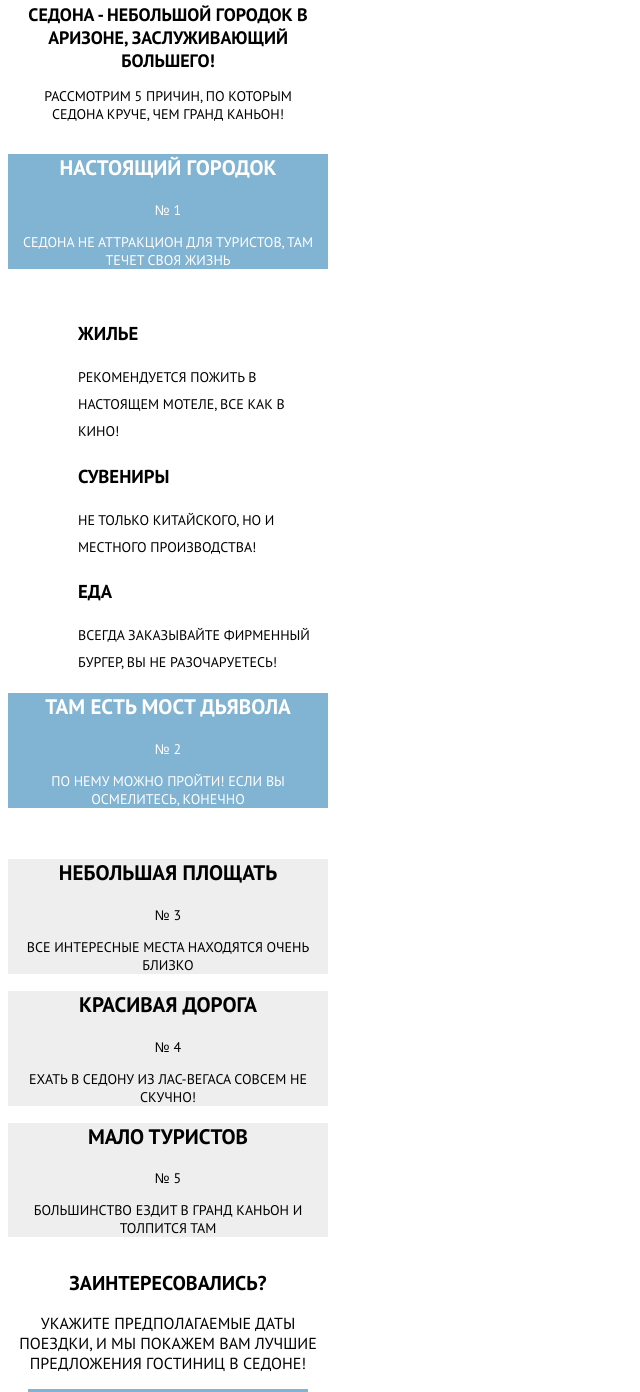
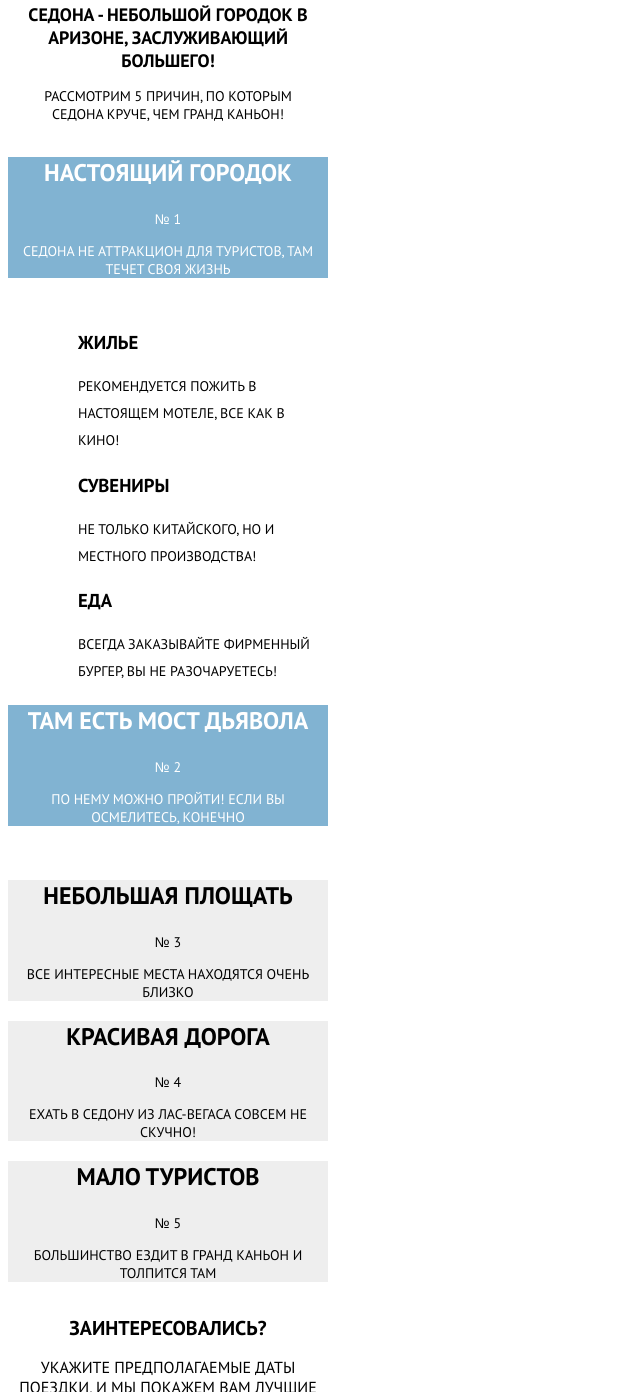
Before and after one commit to AlexRomanchuk/261837-sedona, a plain HTML site: page source/index.html in a window 1280 px wide. Shown: the part 630-2022 px from the top of the page, without its empty margins (0-640 px from the left). Drawn offline with nearby package versions, Linux system fonts and the light colour scheme; files that its build step writes are made by us from their sources; files whose address does not match are found by name.

Commit message:
Исправлены ошибки в БЭМ

```diff
--- a/source/index.html
+++ b/source/index.html
@@ -42,7 +42,7 @@
           <ul class="features__list slider__list">
             <li class="features__item slider__item slide">
               <div class="slide__header slide__header--super">
-                <h2 class="slide-head">Настоящий городок</h2>
+                <h2 class="slide__head">Настоящий городок</h2>
                 <span class="slide__number">№ 1</span>
                 <p class="slide__description">Седона не аттракцион для туристов, там течет своя жизнь</p>
               </div>
@@ -68,7 +68,7 @@
             </li>
             <li class="features__item slider__item slide">
               <div class="slide__header slide__header--super">
-                <h2 class="slide-head">Там есть Мост Дьявола</h2>
+                <h2 class="slide__head">Там есть Мост Дьявола</h2>
                 <span class="slide__number">№ 2</span>
                 <p class="slide__description">По нему можно пройти! Если вы осмелитесь, конечно</p>
               </div>
@@ -78,21 +78,21 @@
             </li>
             <li class="features__item slider__item slide">
               <div class="slide__header">
-                <h2 class="slide-head">Небольшая площать</h2>
+                <h2 class="slide__head">Небольшая площать</h2>
                 <span class="slide__number">№ 3</span>
                 <p class="slide__description">Все интересные места находятся очень близко</p>
               </div>
             </li>
             <li class="features__item slider__item slide">
               <div class="slide__header">
-                <h2 class="slide-head">Красивая дорога</h2>
+                <h2 class="slide__head">Красивая дорога</h2>
                 <span class="slide__number">№ 4</span>
                 <p class="slide__description">Ехать в Седону из Лас-Вегаса совсем не скучно!</p>
               </div>
             </li>
             <li class="features__item slider__item slide">
               <div class="slide__header">
-                <h2 class="slide-head">Мало туристов</h2>
+                <h2 class="slide__head">Мало туристов</h2>
                 <span class="slide__number">№ 5</span>
                 <p class="slide__description">Большинство ездит в Гранд Каньон и толпится там</p>
               </div>
@@ -112,13 +112,13 @@
       <h2 class="main-footer__tag">#VisitSedona</h2>
       <ul class="main-footer__social social">
         <li class="social__button">
-          <a href="#" class="social__button--t" aria-label="Twitter"></a>
+          <a href="#" class="social__link social__link--t" aria-label="Twitter"></a>
         </li>
         <li class="social__button">
-          <a href="#" class="social__button--f" aria-label="Facebook"></a>
+          <a href="#" class="social__link social__link--f" aria-label="Facebook"></a>
         </li>
         <li class="social__button">
-          <a href="#" class="social__button--i" aria-label="Instagram"></a>
+          <a href="#" class="social__link social__link--i" aria-label="Instagram"></a>
         </li>
       </ul>
       <p class="main-footer__copyright">Разработано <a href="https://htmlacademy.ru/intensive/adaptive"><img src="#" alt=""></img></a></p>
```
Also changed, not shown: source/form.html (+3 -3 lines), source/photo.html (+3 -3 lines).
